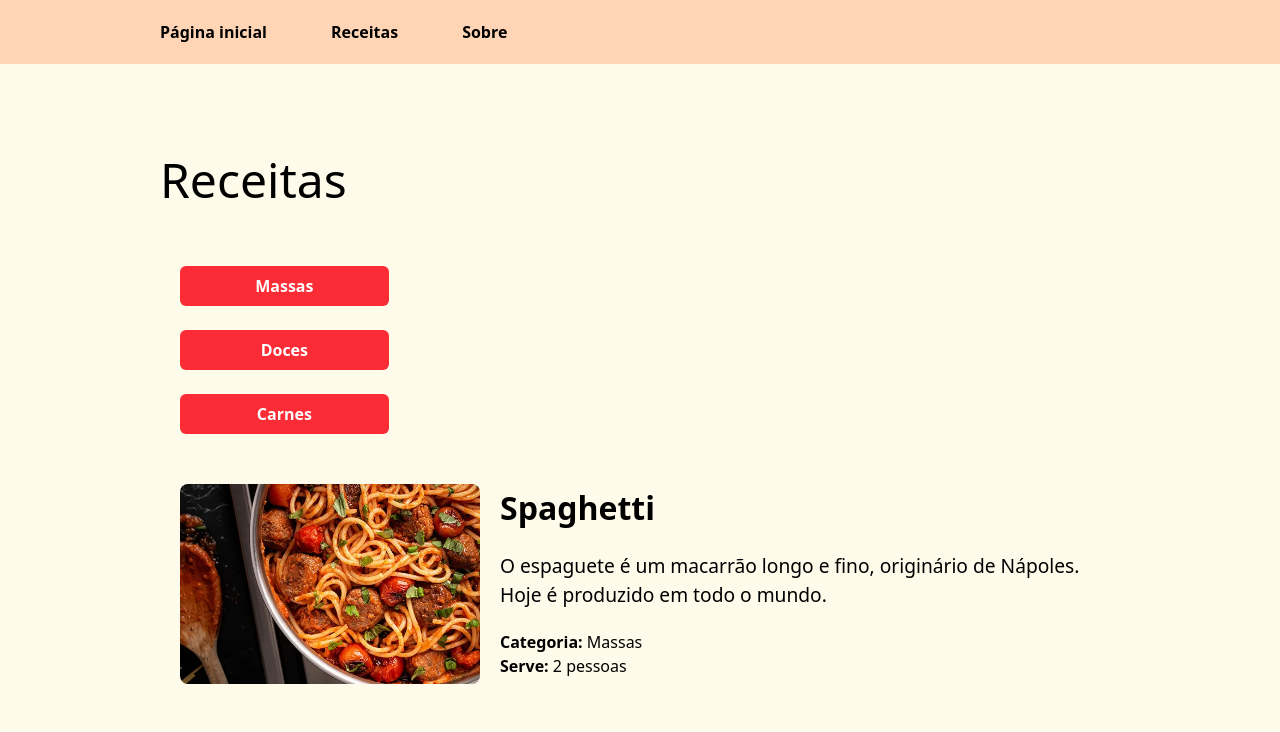
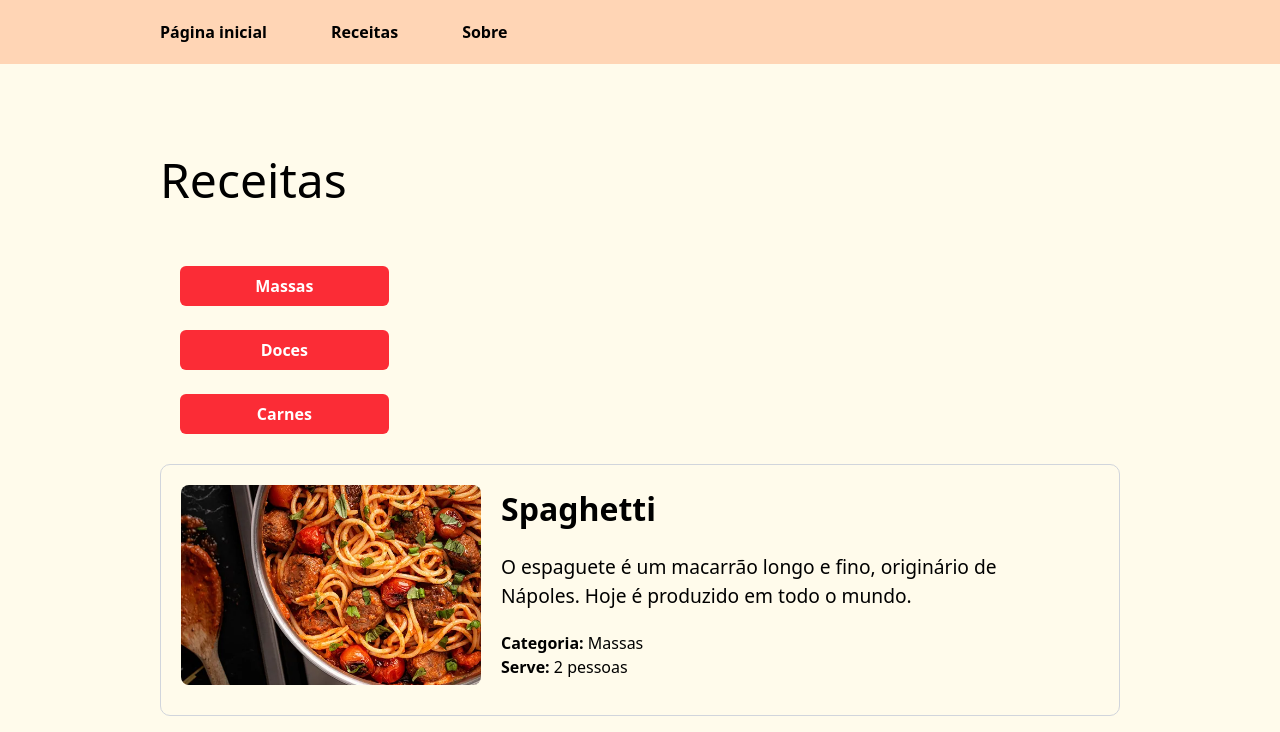
Before and after one commit to Kauesamartino/AllTheRecipes, a Next.js app: page /receitas in a window 1280 px wide. Shown: the top 732 px of the page. Built offline with nearby package versions, Linux system fonts and the light colour scheme; grey boxes are pictures that could not be loaded.

Commit message:
Refactor Receitas component to use arrow function syntax and improve export structure. Update Item component styling to enhance visual appeal with border and hover effects.

```diff
--- a/src/app/receitas/Itens/Item/Item.tsx
+++ b/src/app/receitas/Itens/Item/Item.tsx
@@ -9,7 +9,7 @@ export default function Item(props: Prato) {
     const { id, title, description, photo } = props;
     const router = useRouter();
     return (
-        <div className="content-start rounded-[10px] pointer flex flex-wrap p-[20px] transition duration-200 ease-in h-max-[200px]" onClick={() => router.push(`/prato/${id}`)}>
+        <div className="border border-gray-300 rounded-[10px] cursor-pointer flex flex-wrap p-[20px] transition duration-200 ease-in h-max-[200px] hover:scale-105 mb-[20px]" onClick={() => router.push(`/prato/${id}`)}>
             <div className="w-[300px] h-[200px] mb-[10px] overflow-hidden rounded-[8px]">
                 <Image
                     src={photo}
--- a/src/app/receitas/page.tsx
+++ b/src/app/receitas/page.tsx
@@ -4,7 +4,7 @@ import { useState } from "react";
 import Filtros from "./Filtros/Filtros";
 import Itens from "./Itens/Itens";
 
-export default function Receitas() {
+const Receitas = () => {
 
     const [filtro, setFiltro] = useState<number | null>(null);
 
@@ -18,3 +18,4 @@ export default function Receitas() {
         </section>
     )
 }
+export default Receitas;
```
